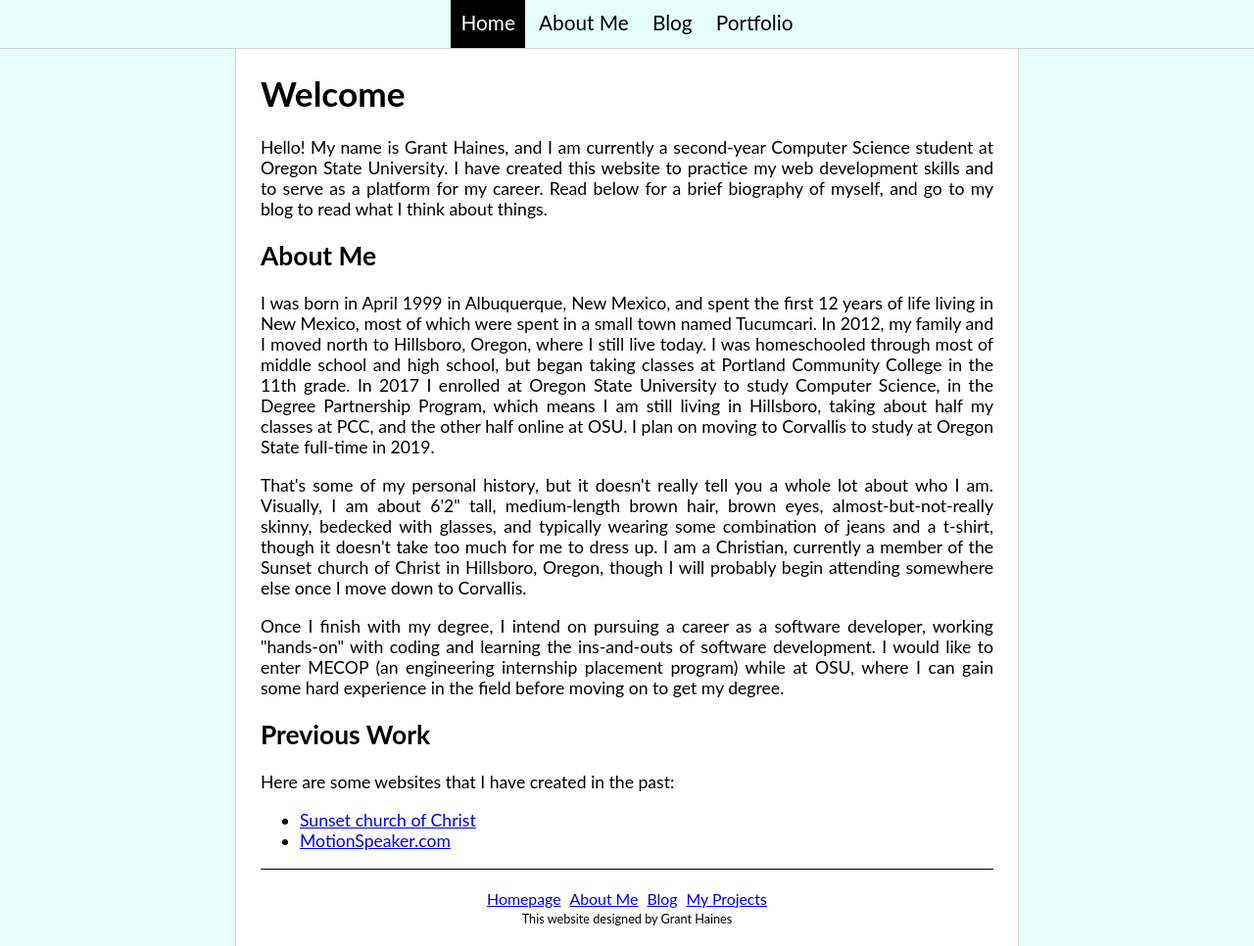
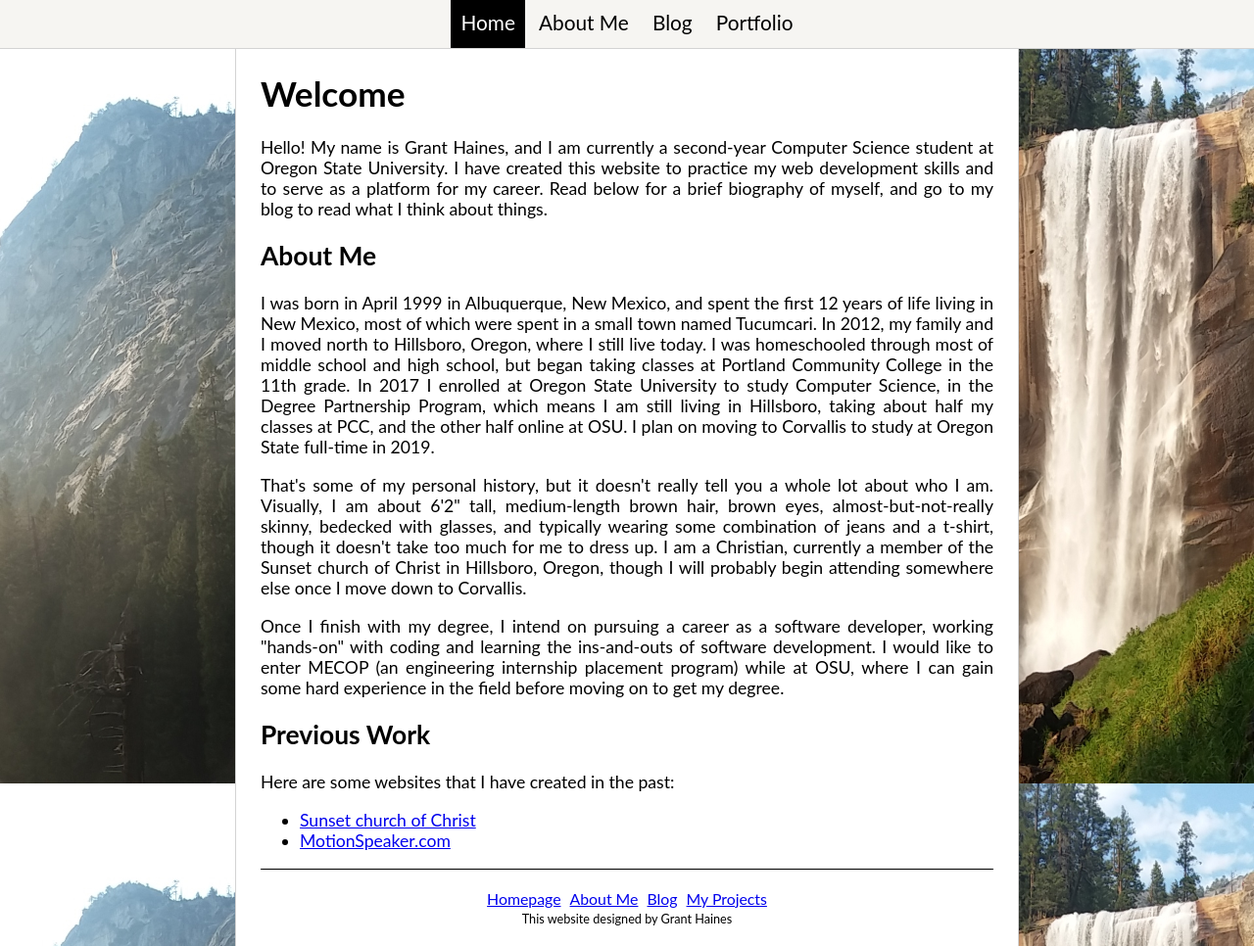
Before and after one commit to GrantHaines/GrantHaines.github.io, a PHP site: page / in a window 1280 px wide. Shown: the whole page at 98% size. Run offline with PHP 8.4, Linux system fonts and the light colour scheme.

Commit message:
Background image
Background is now a fixed image that covers the screen. Much better than before

```diff
--- a/css/mainStyle.css
+++ b/css/mainStyle.css
@@ -7,7 +7,13 @@ Basic body and html stuff
 html {
 	overflow-y: scroll;
 	min-height: 100%;
-	background-color: #e6fff9;
+	background-color: #696961;
+
+	background-image: url("../images/backdrop2.jpg");
+	background-position: 50% 49px;
+	background-size: cover;
+	background-repeat: no-repeat;
+	background-attachment: fixed;
 }
 
 body {
@@ -26,7 +32,7 @@ Navigation Bar
 
 #navBar {
 	text-align: center;
-	background-color: #e6fff9;
+	background-color: #f6f5f2;
 	border-bottom: 1px solid lightGrey;
 
 	width: 100%;
```
